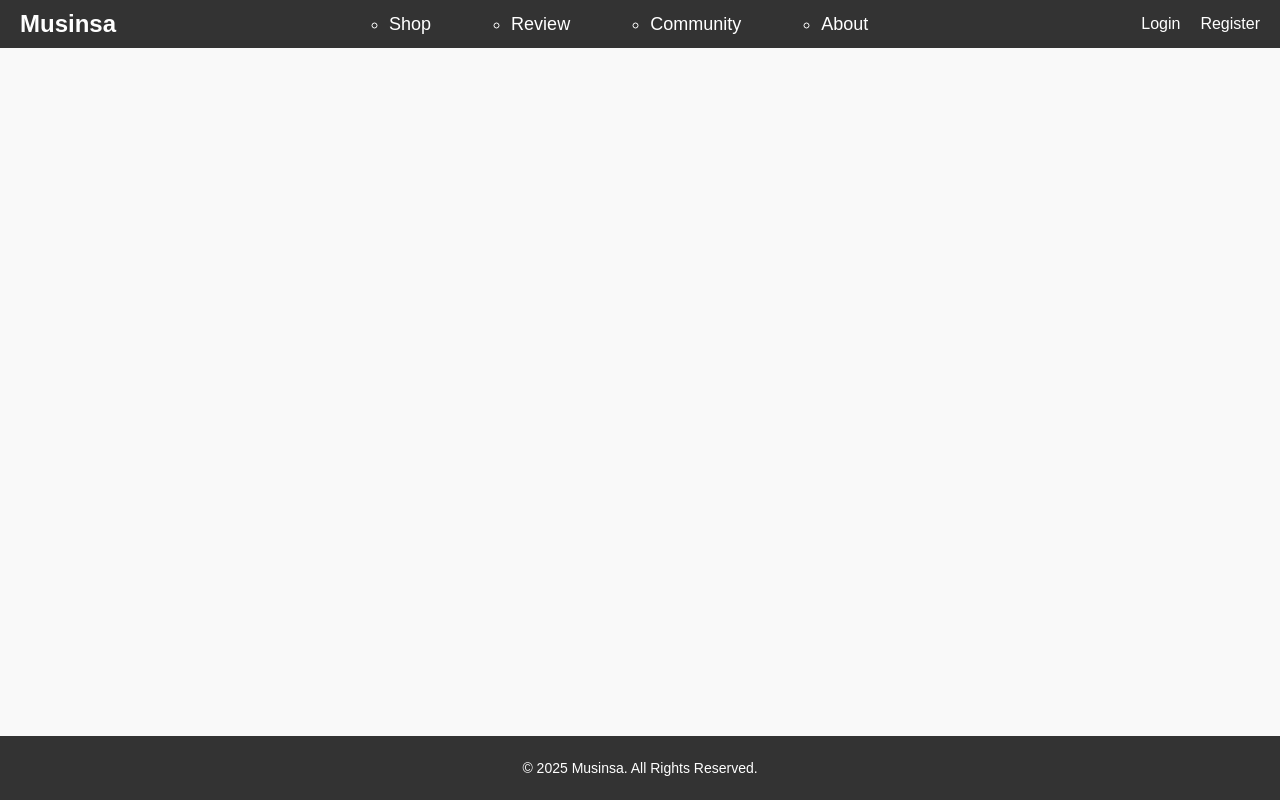
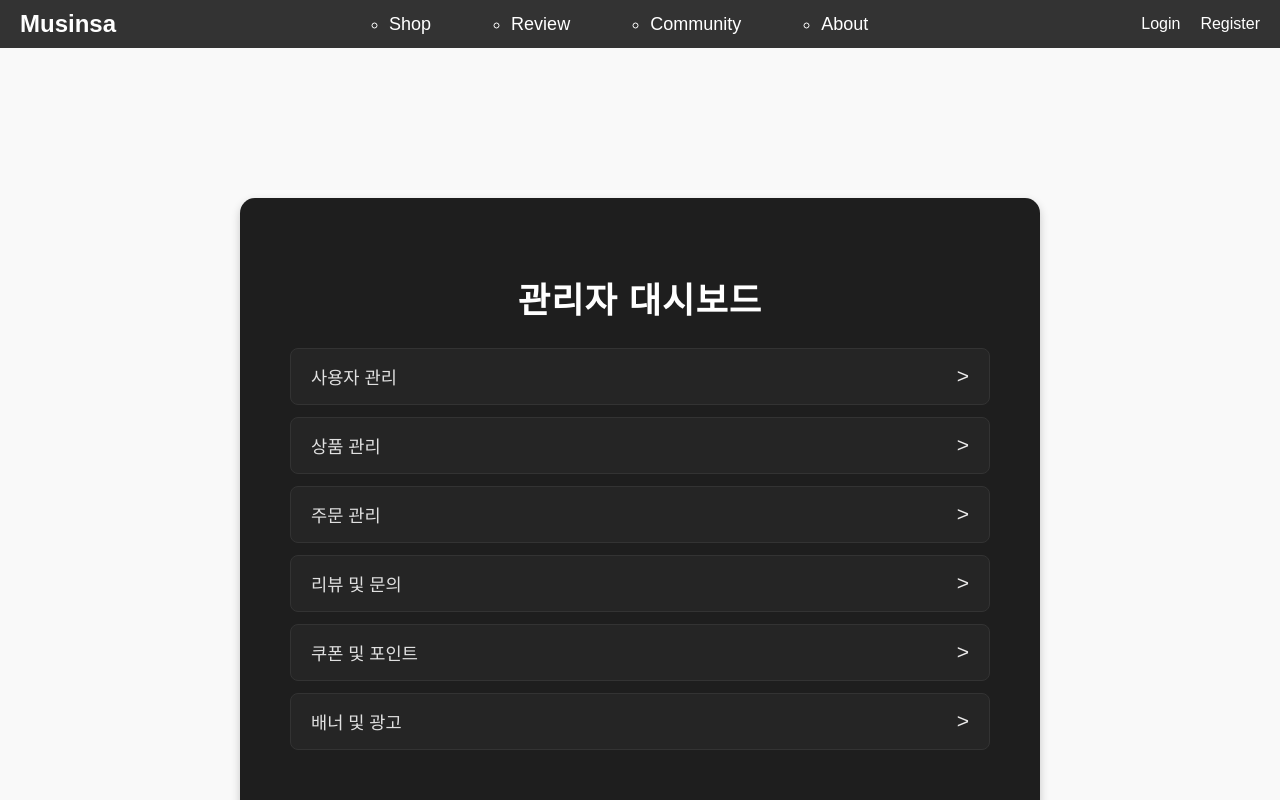
Before and after one commit to YeonwooNuf/Fithub-frontend, a React (Create React App) app: page /admin in a window 1280 px wide. Shown: the top 800 px of the page. Built offline with nearby package versions, Linux system fonts and the light colour scheme.

Commit message:
// 관리자 대시보드 구현
사용자 관리 기능(조회 및 삭제)구현

```diff
--- a/src/App.js
+++ b/src/App.js
@@ -15,6 +15,8 @@ import Coupons from "./pages/coupon/Coupons";
 import Asking from "./pages/asking/Asking";
 import Review from "./pages/review/Reviews";
 import Orders from "./pages/order/Orders";
+import AdminDashboard from "./pages/admin/AdminDashboard";
+import AdminUser from "./pages/admin/AdminUser";
 
 function App() {
   return (
@@ -34,6 +36,10 @@ function App() {
             <Route path="/orders" element={<Orders />} />
             <Route path="/asking" element={<Asking />} />
             <Route path="/review/:id" element={<Review />} />
+
+            {/* 관리자 탭 */}
+            <Route path="/admin" element={<AdminDashboard />} />
+            <Route path="/admin/users" element={<AdminUser />} />
           </Routes>
         </main>
         <Footer />
--- a/src/pages/admin/Admin.css
+++ b/src/pages/admin/Admin.css
@@ -0,0 +1,63 @@
+/* 전체 페이지 스타일 */
+.admin-dashboard {
+    max-width: 700px;
+    margin: 150px auto;
+    padding: 50px;
+    background-color: #1e1e1e; /* 다크 모드 스타일 */
+    border-radius: 15px;
+    box-shadow: 0 4px 10px rgba(0, 0, 0, 0.2);
+    color: #fff;
+    text-align: center;
+}
+
+/* 관리자 대시보드 제목 강조 */
+.admin-dashboard h1 {
+    font-size: 2.2em; /* 기존보다 크기 키움 */
+    margin-bottom: 25px;
+    font-weight: bold;
+    color: #ffffff; /* 완전 흰색 */
+    letter-spacing: 1px;
+}
+
+/* 관리자 목록 스타일 */
+.admin-list {
+    list-style: none;
+    padding: 0;
+    margin: 20px 0;
+}
+
+.admin-list li {
+    display: flex;
+    justify-content: space-between;
+    align-items: center;
+    padding: 15px 20px;
+    background: #252525; /* 어두운 배경 */
+    border-radius: 8px;
+    margin-bottom: 12px;
+    cursor: pointer;
+    transition: background-color 0.3s ease, transform 0.2s ease;
+    border: 1px solid #333;
+    color: #e0e0e0;
+    font-size: 1.1em;
+    font-weight: 500;
+}
+
+/* 호버 효과 */
+.admin-list li:hover {
+    background-color: #2a2a2a;
+    transform: scale(1.03); /* 약간 확대 */
+    border-color: #00bcd4; /* 네온 블루 포인트 */
+    color: #ffffff;
+    box-shadow: 0 0 8px rgba(0, 188, 212, 0.6);
+}
+
+/* 아이콘 & 텍스트 */
+.arrow {
+    font-size: 1.2em;
+    color: #ecebeb; /* 네온 블루 */
+    transition: transform 0.2s ease;
+}
+
+.admin-list li:hover .arrow {
+    transform: translateX(5px); /* 화살표 이동 효과 */
+}
--- /dev/null
+++ b/src/pages/admin/AdminDashboard.jsx
@@ -0,0 +1,41 @@
+import React from "react";
+import { useNavigate } from "react-router-dom";
+import "./Admin.css";
+
+function AdminDashboard() {
+  const navigate = useNavigate();
+
+  return (
+    <div className="admin-dashboard">
+      <h1>관리자 대시보드</h1>
+      <ul className="admin-list">
+        <li onClick={() => navigate("/admin/users")}>
+          <span>사용자 관리</span>
+          <span className="arrow">&gt;</span>
+        </li>
+        <li onClick={() => navigate("/admin/products")}>
+          <span>상품 관리</span>
+          <span className="arrow">&gt;</span>
+        </li>
+        <li onClick={() => navigate("/admin/orders")}>
+          <span>주문 관리</span>
+          <span className="arrow">&gt;</span>
+        </li>
+        <li onClick={() => navigate("/admin/reviews")}>
+          <span>리뷰 및 문의</span>
+          <span className="arrow">&gt;</span>
+        </li>
+        <li onClick={() => navigate("/admin/coupons")}>
+          <span>쿠폰 및 포인트</span>
+          <span className="arrow">&gt;</span>
+        </li>
+        <li onClick={() => navigate("/admin/banners")}>
+          <span>배너 및 광고</span>
+          <span className="arrow">&gt;</span>
+        </li>
+      </ul>
+    </div>
+  );
+}
+
+export default AdminDashboard;
--- /dev/null
+++ b/src/pages/admin/AdminUser.css
@@ -0,0 +1,126 @@
+/* 전체 컨테이너 - 중앙 정렬 */
+.admin-container {
+    max-width: 80%;
+    margin: 40px auto;
+    padding: 30px;
+    background: #fff;
+    border-radius: 10px;
+    box-shadow: 0 4px 10px rgba(0, 0, 0, 0.1);
+}
+
+/* 제목 스타일 */
+h1 {
+    text-align: center;
+    font-size: 2em;
+    font-weight: bold;
+    margin-bottom: 20px;
+    color: #333;
+}
+
+/* 검색 영역 */
+.search-box {
+    display: flex;
+    justify-content: center;
+    gap: 10px;
+    margin-bottom: 20px;
+}
+
+.search-box input {
+    width: 250px;
+    padding: 10px;
+    font-size: 14px;
+    border: 1px solid #ccc;
+    border-radius: 5px;
+}
+
+.search-box button {
+    padding: 10px 15px;
+    background-color: #555555f5;
+    color: white;
+    border: none;
+    border-radius: 5px;
+    font-size: 14px;
+    cursor: pointer;
+    transition: background-color 0.3s ease;
+}
+
+.search-box button:hover {
+    background-color: #ada9a9f5;
+}
+
+/* 🔥 테이블 중앙 정렬 & 크기 조정 */
+.user-table {
+    width: 100%;
+    max-width: 900px; /* 테이블 크기 확대 */
+    margin: 0 auto; /* 테이블 중앙 배치 */
+    border-collapse: collapse;
+}
+
+/* 테이블 헤더 */
+.user-table th {
+    background-color: #555555f5;
+    color: white;
+    font-weight: bold;
+    padding: 15px;
+    text-align: center; /* 중앙 정렬 */
+}
+
+/* 테이블 행 */
+.user-table td {
+    padding: 12px;
+    border: 1px solid #ddd;
+    text-align: center; /* 🔥 텍스트 중앙 정렬 */
+}
+
+/* 테이블 줄무늬 */
+.user-table tr:nth-child(even) {
+    background-color: #f2f2f2;
+}
+
+.user-table tr:hover {
+    background-color: #e9ecef;
+}
+
+/* 삭제 버튼 */
+.delete-btn {
+    background-color: #dc3545;
+    color: white;
+    padding: 8px 12px;
+    border: none;
+    border-radius: 5px;
+    font-size: 14px;
+    cursor: pointer;
+    transition: background-color 0.3s ease;
+}
+
+.delete-btn:hover {
+    background-color: #c82333;
+}
+
+/* 페이지네이션 */
+.pagination {
+    display: flex;
+    justify-content: center;
+    align-items: center;
+    margin-top: 30px;
+    gap: 10px;
+}
+
+.pagination button {
+    padding: 10px 14px;
+    border: none;
+    background-color: #007bff;
+    color: white;
+    border-radius: 5px;
+    cursor: pointer;
+    transition: background-color 0.3s ease;
+}
+
+.pagination button:disabled {
+    background-color: #ccc;
+    cursor: not-allowed;
+}
+
+.pagination button:hover:not(:disabled) {
+    background-color: #0056b3;
+}
--- /dev/null
+++ b/src/pages/admin/AdminUser.jsx
@@ -0,0 +1,152 @@
+import React, { useEffect, useState } from "react";
+import { useNavigate } from "react-router-dom";
+import "./AdminUser.css";
+
+function AdminUser() {
+  const [users, setUsers] = useState([]);
+  const [searchQuery, setSearchQuery] = useState("");
+  const [currentPage, setCurrentPage] = useState(0);
+  const [totalPages, setTotalPages] = useState(0);
+  const [loading, setLoading] = useState(false);
+  const [error, setError] = useState("");
+  const navigate = useNavigate();
+
+  const token = localStorage.getItem("token");
+
+  // ✅ 사용자 목록 조회 (페이지네이션)
+  const fetchUsers = async (page = 0) => {
+    setLoading(true);
+    setError("");
+
+    try {
+      const response = await fetch(`/api/admin/users?page=${page}&size=10`, {
+        headers: { Authorization: `Bearer ${token}` },
+      });
+
+      if (!response.ok) throw new Error("사용자 목록을 불러올 수 없습니다.");
+
+      const data = await response.json();
+      setUsers(data.users);
+      setCurrentPage(data.currentPage);
+      setTotalPages(data.totalPages);
+    } catch (err) {
+      setError(err.message);
+    } finally {
+      setLoading(false);
+    }
+  };
+
+  // ✅ 특정 사용자 검색 (username 또는 nickname)
+  const searchUser = async () => {
+    if (!searchQuery.trim()) {
+      fetchUsers();
+      return;
+    }
+
+    setLoading(true);
+    setError("");
+
+    try {
+      const response = await fetch(`/api/admin/users/search?query=${searchQuery}`, {
+        headers: { Authorization: `Bearer ${token}` },
+      });
+
+      if (!response.ok) throw new Error("사용자를 찾을 수 없습니다.");
+
+      const data = await response.json();
+      setUsers([data.user]);
+    } catch (err) {
+      setError(err.message);
+    } finally {
+      setLoading(false);
+    }
+  };
+
+  // ✅ 사용자 삭제 기능
+  const deleteUser = async (userId) => {
+    if (!window.confirm("정말로 이 사용자를 삭제하시겠습니까?")) return;
+
+    try {
+      const response = await fetch(`/api/admin/users/${userId}`, {
+        method: "DELETE",
+        headers: { Authorization: `Bearer ${token}` },
+      });
+
+      if (!response.ok) throw new Error("사용자를 삭제할 수 없습니다.");
+
+      alert("사용자가 삭제되었습니다.");
+      fetchUsers(currentPage);
+    } catch (err) {
+      alert(err.message);
+    }
+  };
+
+  useEffect(() => {
+    fetchUsers();
+  }, []);
+
+  return (
+    <div className="admin-container">
+      <button className="back-btn" onClick={() => navigate("/admin")}>⬅ 관리자 대시보드</button>
+      <h1>사용자 관리</h1>
+
+      <div className="search-box">
+        <input
+          type="text"
+          placeholder="닉네임 또는 유저네임 검색"
+          value={searchQuery}
+          onChange={(e) => setSearchQuery(e.target.value)}
+        />
+        <button onClick={searchUser}>검색</button>
+      </div>
+
+      {loading && <p>로딩 중...</p>}
+      {error && <p className="error">{error}</p>}
+
+      <table className="user-table">
+        <thead>
+          <tr>
+            <th>ID</th>
+            <th>닉네임</th>
+            <th>생년월일</th>
+            <th>전화번호</th>
+            <th>성별</th>
+            <th>권한</th>
+            <th>관리</th>
+          </tr>
+        </thead>
+        <tbody>
+          {users.map((user) => (
+            <tr key={user.userId}>
+              <td>{user.username}</td>
+              <td>{user.nickname}</td>
+              <td>{user.birthdate || "-"}</td>
+              <td>{user.phone || "-"}</td>
+              <td>{user.gender || "-"}</td>
+              <td>{user.role}</td>
+              <td>
+                <button className="delete-btn" onClick={() => deleteUser(user.userId)}>
+                  삭제
+                </button>
+              </td>
+            </tr>
+          ))}
+        </tbody>
+      </table>
+
+      <div className="pagination">
+        <button disabled={currentPage === 0} onClick={() => fetchUsers(currentPage - 1)}>
+          이전
+        </button>
+        <span>
+          {currentPage + 1} / {totalPages}
+        </span>
+        <button disabled={currentPage + 1 >= totalPages} onClick={() => fetchUsers(currentPage + 1)}>
+          다음
+        </button>
+      </div>
+    </div>
+  );
+}
+
+export default AdminUser;
```
Also changed, not shown: src/pages/admin/Admin.jsx (deleted).
